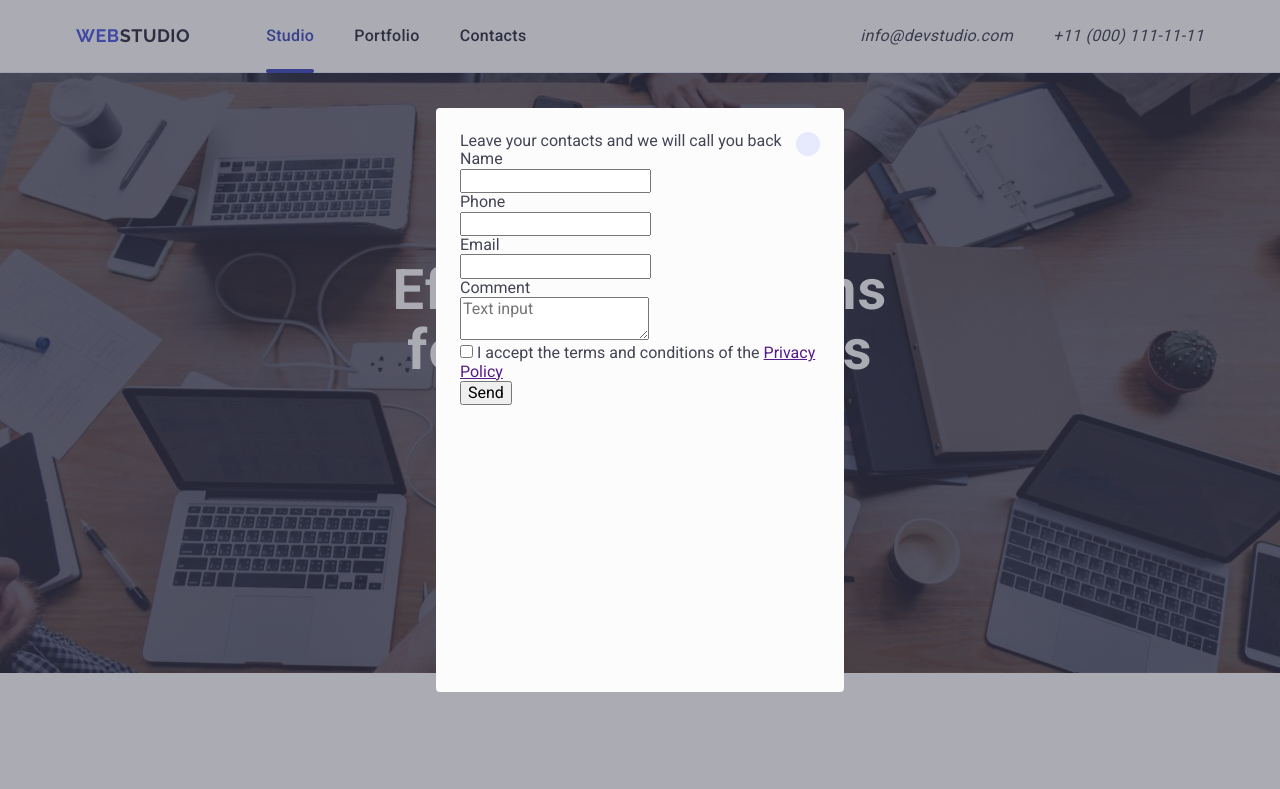
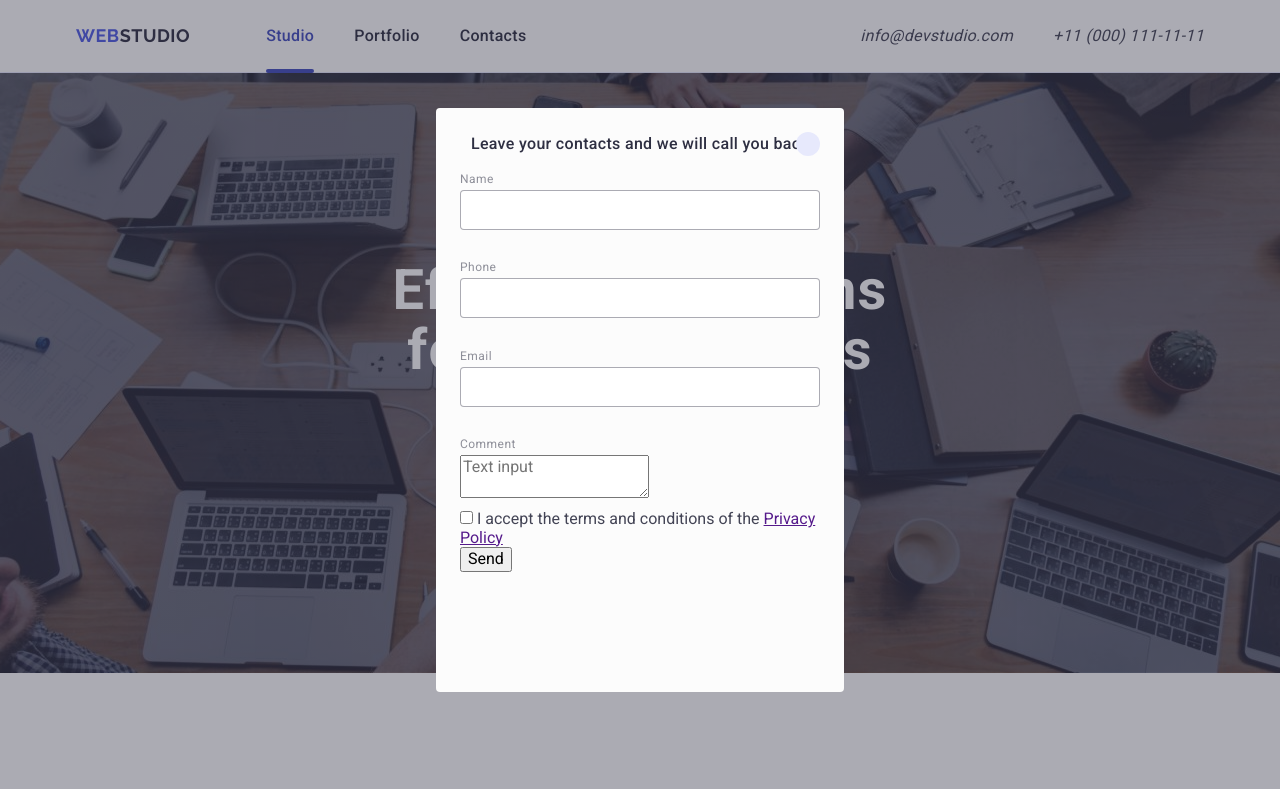
Before and after one commit to TyshchenkoYulia/goit-markup-hw-05, a plain HTML site: page index.html in a window 1280 px wide. Shown: the top 789 px of the page. Drawn offline with nearby package versions, Linux system fonts and the light colour scheme.

Commit message:
add form styles

```diff
--- a/css/styles.css
+++ b/css/styles.css
@@ -707,13 +707,55 @@ stroke:#FFFFFF;
     background-color: #404BBF;
 }
 
+
+/* ------------- Form ----------- */
+
+.backdop-text {
+    color:#2E2F42;
+text-align: center;
+font-size: 16px;
+font-weight: 500;
+line-height: 1.5;
+letter-spacing: 0.02em;
+margin-bottom: 16px;
+
+
+}
+
 .backdop-form-label {
     display: block;
+    color:#8E8F99;
+    font-size: 12px;
+    font-weight: 400;
+    line-height: 1.17;
+    letter-spacing: 0.04em;
+    margin-bottom: 4px;
+}
+
+.backdop-form-input {
+    width: 100%;
+    height: 40px;
+    border-radius: 4px;
+    border: 1px solid var(--NAVY-BLUE-modal, rgba(46, 47, 66, 0.40));
+    padding-left: 38px;
+
+}
+
+.backdop-form-input:focus {
+
 }
 
 
+.backdop-form-field {
+    margin-bottom: 8px;
+}
 
+.backdop-form-svg {
 
+}
 
+.backdrop-form-icon {
+    color: #2E2F42;
+}
 
 /* ============Backdrop styles============ */
--- a/index.html
+++ b/index.html
@@ -455,11 +455,12 @@
         </button>
 
 
-    <p>Leave your contacts and we will call you back</p>
+    <p class="backdop-text">Leave your contacts and we will call you back</p>
 
     <form  class="backdop-form">
         <div class="backdop-form-field">
             <label class="backdop-form-label" for="name">Name</label>
+            <div class="backdop-form-svg">
                 <input class="backdop-form-input"
                     type="text"
                     id="name"
@@ -467,10 +468,15 @@
                     pattern="[a-zA-Zа-яА-яіІїЇєЄґҐйЙ]"
                     title="Kira"
                 />
+                <svg class="backdrop-form-icon" width="18" height="18">
+                    <use href="./images/icons.svg#icon-person"></use>
+                </svg>
+            </div>
         </div>
 
         <div class="backdop-form-field">
             <label class="backdop-form-label" for="phone-number">Phone</label>
+            <div class="backdop-form-svg">
                 <input class="backdop-form-input"
                     type="tel"
                     id="phone-number"
@@ -479,16 +485,25 @@
                     pattern="[0-9]{3}-[0-9]{3}-[0-9]{2}-[0-9]{2}"
                     title="xxx-xxx-xx-xx"
                 />
+                <svg class="backdrop-form-icon" width="18" height="18">
+                    <use href="./images/icons.svg#icon-phone"></use>
+                </svg>
+            </div>
         </div>
 
         <div class="backdop-form-field">
             <label class="backdop-form-label" for="email">Email</label>
+            <div class="backdop-form-svg">
                 <input class="backdop-form-input"
                     type="email"
                     id="email"
                     name="use_email"
                     required
                 />
+                <svg class="backdrop-form-icon" width="18" height="18">
+                    <use href="./images/icons.svg#icon-email"></use>
+                </svg>
+            </div>
         </div>
 
         <div class="backdop-form-field">
```
Lines whose indentation alone changed are shown as unchanged.
